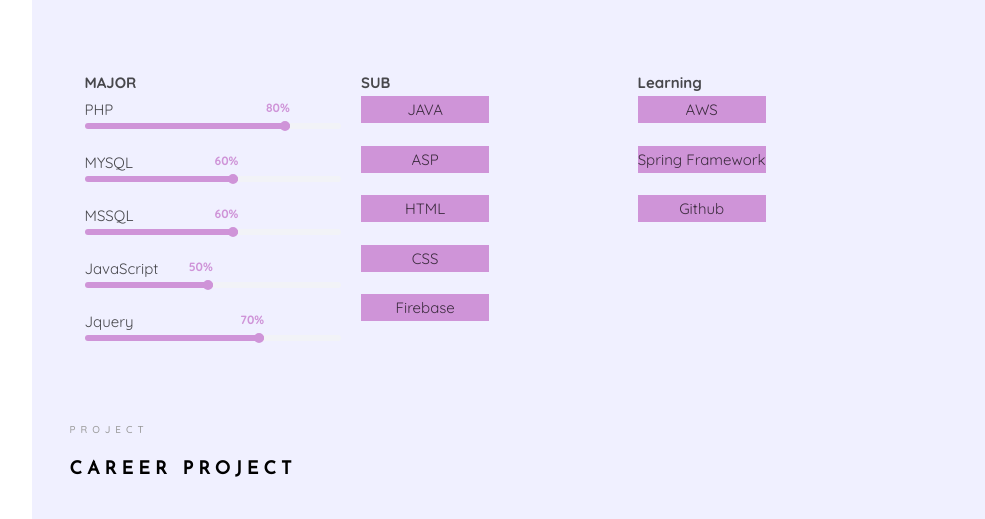
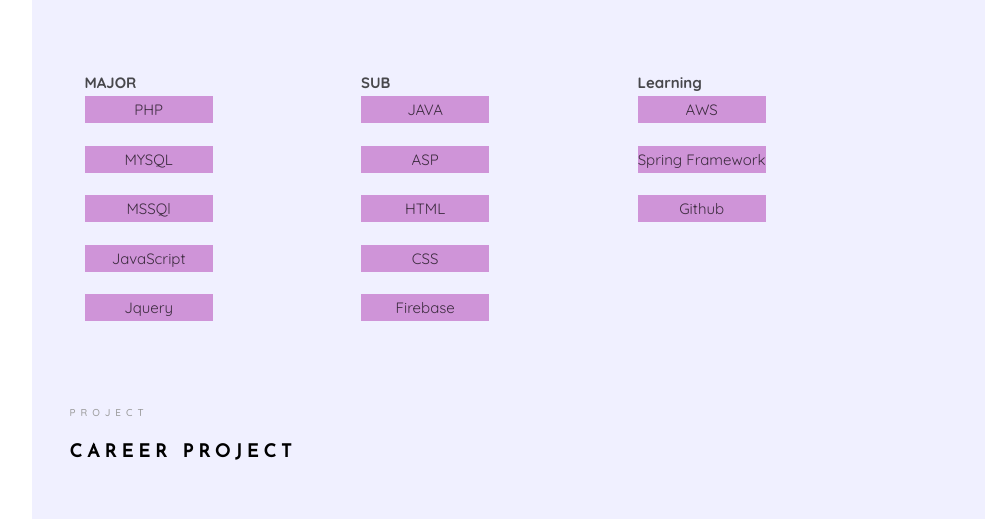
Before and after one commit to hye2030/Project, a plain HTML site: page hyeri/index.html in a window 1280 px wide. Shown: the part 1664-2183 px from the top of the page, without its empty margins (288-1273 px from the left). Drawn offline with Linux system fonts and the light colour scheme; a web font is replaced by a local one.

Commit message:
Update index.html

```diff
--- a/hyeri/index.html
+++ b/hyeri/index.html
@@ -176,41 +176,11 @@
 						<div class="about-desc">
 							<div class="w30_left mar_r20">
 								<strong>MAJOR</strong>
-								<div>PHP</div>
-								<div class="progress">
-									<div class="progress-bar color-1" role="progressbar" aria-valuenow="80"
-									aria-valuemin="0" aria-valuemax="100" style="width: 80%">
-									<span>80%</span>
-									</div>
-								</div>
-								<div>MYSQL</div>
-								<div class="progress">
-									<div class="progress-bar color-1" role="progressbar" aria-valuenow="60"
-									aria-valuemin="0" aria-valuemax="100" style="width: 60%">
-									<span>60%</span>
-									</div>
-								</div>
-								<div>MSSQL</div>
-								<div class="progress">
-									<div class="progress-bar color-1" role="progressbar" aria-valuenow="60"
-									aria-valuemin="0" aria-valuemax="100" style="width: 60%">
-									<span>60%</span>
-									</div>
-								</div>
-								<div>JavaScript</div>
-								<div class="progress">
-									<div class="progress-bar color-1" role="progressbar" aria-valuenow="50"
-									aria-valuemin="0" aria-valuemax="100" style="width: 50%">
-									<span>50%</span>
-									</div>
-								</div>
-								<div>Jquery</div>
-								<div class="progress">
-									<div class="progress-bar color-1" role="progressbar" aria-valuenow="70"
-									aria-valuemin="0" aria-valuemax="100" style="width: 70%">
-									<span>70%</span>
-									</div>
-								</div>
+								<p class="skill_back">PHP</p>
+								<p class="skill_back">MYSQL</p>
+								<p class="skill_back">MSSQl</p>
+								<p class="skill_back">JavaScript</p>
+								<p class="skill_back">Jquery</p>
 							</div>
 							<div class="w30_left mar_r20">
 								<strong>SUB</strong>
```
